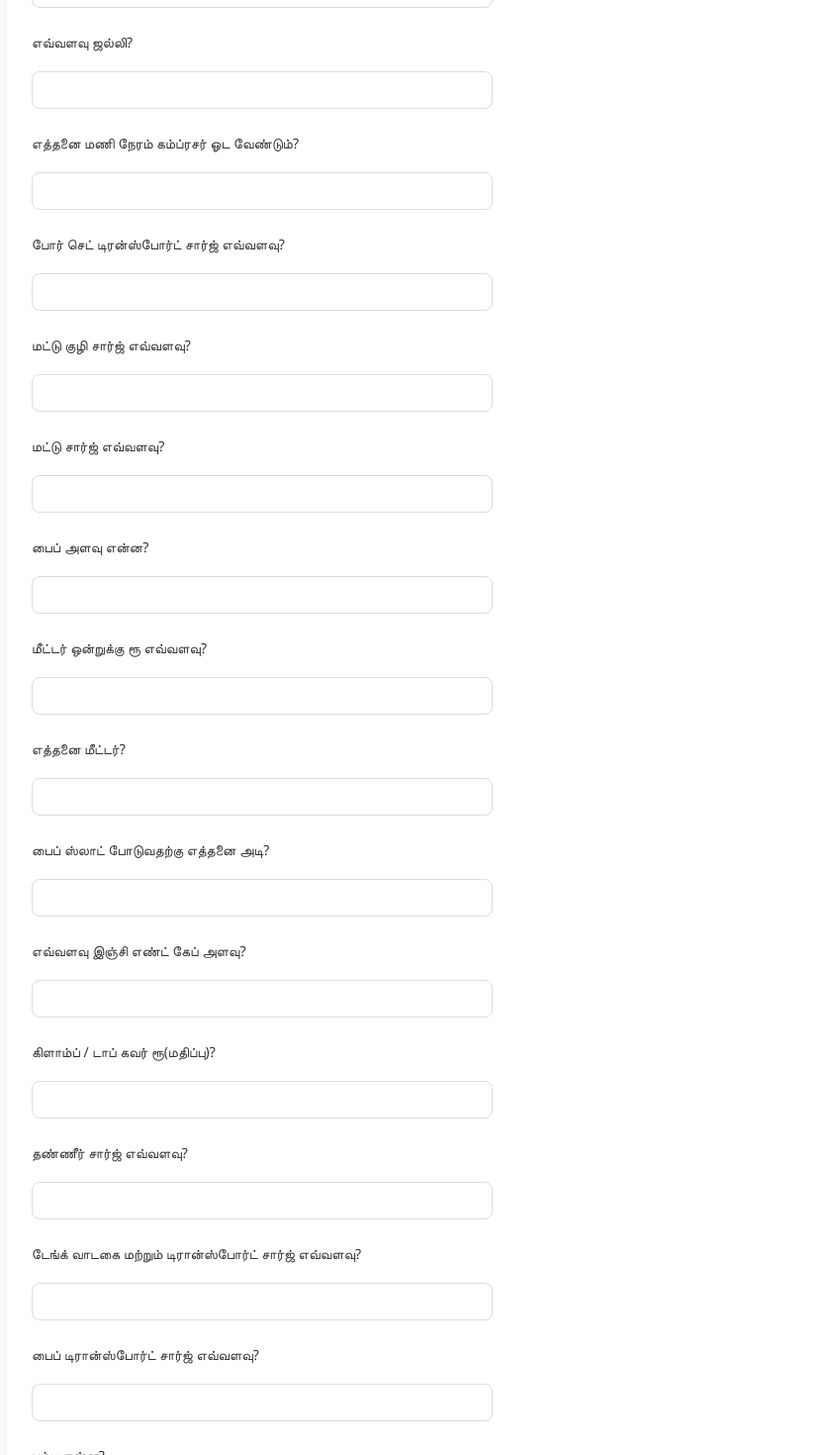
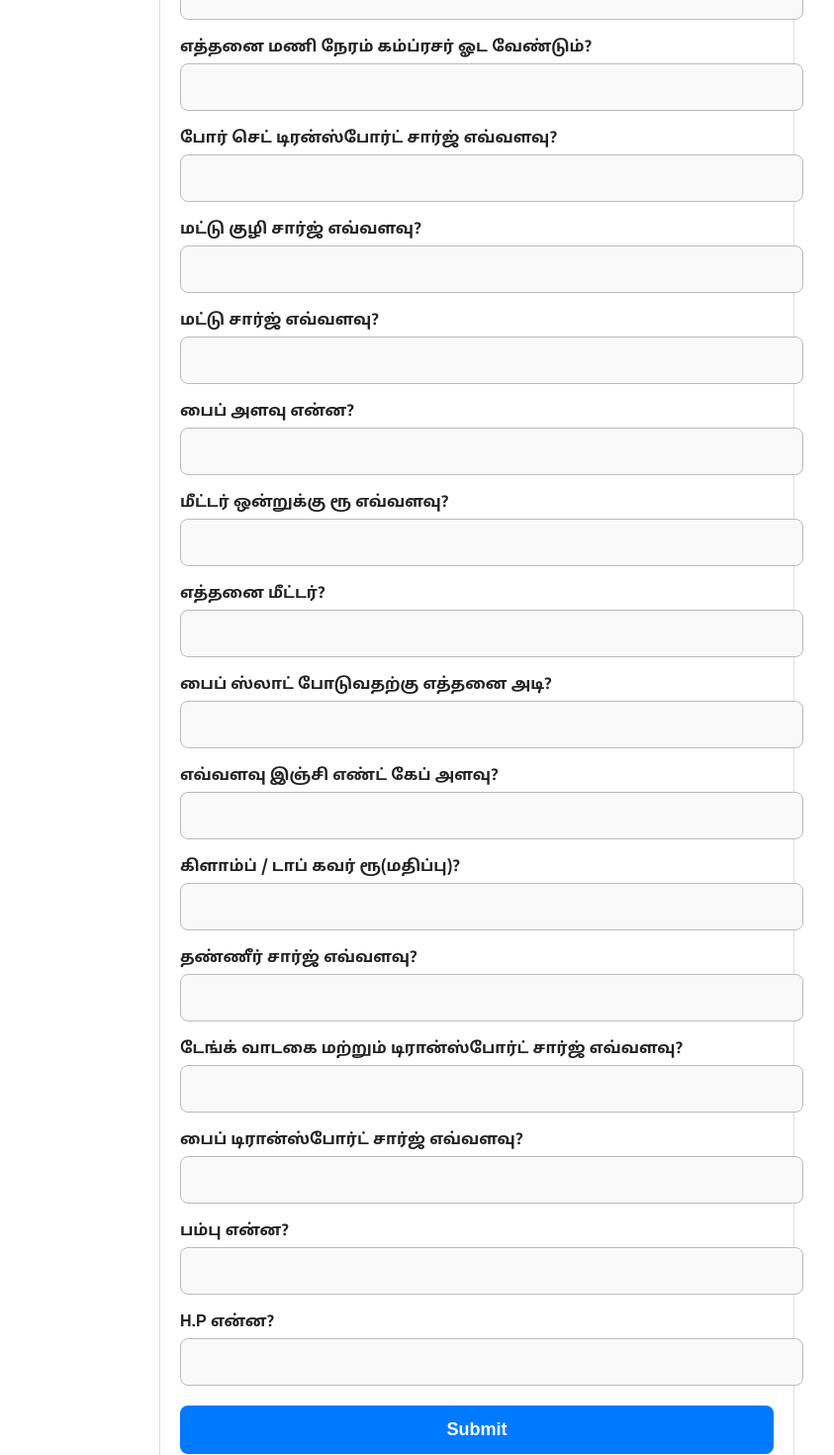
Before and after one commit to srinivasan-k-dev/Quotation-app, a React (Vite) app: page / in a window 1280 px wide. Shown: the part 940-2410 px from the top of the page at 99% size, without its empty margins (158-1001 px from the left). Built offline with nearby package versions, Linux system fonts and the light colour scheme.

Commit message:
changed form.css

```diff
--- a/src/form.css
+++ b/src/form.css
@@ -1,86 +1,89 @@
-/* 🔥 Global form container */
+/* 🔥 Main Form Container */
 form {
-  max-width: 900px;
-  margin: 20px auto;
-  padding: 25px;
+  max-width: 600px;
+  margin: 15px auto;
+  padding: 20px;
   background: #ffffff;
-  border-radius: 12px;
-  box-shadow: 0 4px 20px rgba(0, 0, 0, 0.08);
-  font-family: "Segoe UI", Tahoma, Geneva, Verdana, sans-serif;
+  border-radius: 10px;
+  border: 1px solid #ddd;
+  font-family: "Noto Sans Tamil", sans-serif;
 }
 
-/* 🔥 Section spacing */
-form p {
-  margin: 10px 0 5px;
-  font-size: 14px;
-  font-weight: 500;
-  color: #333;
+/* 🔥 One column layout (VERY IMPORTANT for older users) */
+form {
+  display: flex;
+  flex-direction: column;
 }
 
-/* 🔥 Grid layout */
-form {
-  display: grid;
-  grid-template-columns: 1fr 1fr;
-  gap: 15px 20px;
-}
-
-/* Full width elements */
-form p:nth-child(odd),
-form input[type="date"],
-form button {
-  grid-column: span 2;
+/* 🔥 Labels (Tamil text clarity) */
+form p {
+  margin: 12px 0 6px;
+  font-size: 16px;      /* 🔥 bigger text */
+  font-weight: 600;
+  color: #222;
 }
 
 /* 🔥 Inputs */
 form input {
   width: 100%;
-  padding: 10px 12px;
-  border: 1px solid #dcdcdc;
+  padding: 14px;        /* 🔥 bigger touch area */
+  font-size: 16px;      /* 🔥 readable */
+  border: 1px solid #bbb;
   border-radius: 8px;
-  font-size: 14px;
-  transition: all 0.2s ease;
   outline: none;
+  background: #f9f9f9;
 }
 
-/* Focus effect */
+/* 🔥 Focus (clear highlight) */
 form input:focus {
   border-color: #007bff;
-  box-shadow: 0 0 0 2px rgba(0, 123, 255, 0.15);
+  background: #fff;
 }
 
-/* Number input alignment */
+/* 🔥 Number alignment */
 form input[type="number"] {
   text-align: right;
 }
 
 /* 🔥 Button */
 form button {
-  margin-top: 15px;
-  padding: 12px;
-  background: linear-gradient(135deg, #007bff, #0056b3);
+  margin-top: 20px;
+  padding: 14px;
+  font-size: 18px;     /* 🔥 BIG button */
+  font-weight: bold;
+  background: #007bff;
   color: #fff;
   border: none;
   border-radius: 8px;
-  font-size: 15px;
-  font-weight: 600;
   cursor: pointer;
-  transition: 0.3s;
 }
 
-/* Button hover */
-form button:hover {
-  background: linear-gradient(135deg, #0056b3, #003f88);
+/* 🔥 Button press effect */
+form button:active {
+  background: #0056b3;
 }
 
-/* 🔥 Mobile responsive */
+/* 🔥 Section spacing (group feel) */
+form input + p {
+  margin-top: 18px;
+}
+
+/* 🔥 Mobile optimization */
 @media (max-width: 600px) {
   form {
-    grid-template-columns: 1fr;
+    padding: 15px;
   }
 
-  form p,
-  form input,
+  form p {
+    font-size: 15px;
+  }
+
+  form input {
+    font-size: 15px;
+    padding: 12px;
+  }
+
   form button {
-    grid-column: span 1 !important;
+    font-size: 16px;
   }
 }
```
